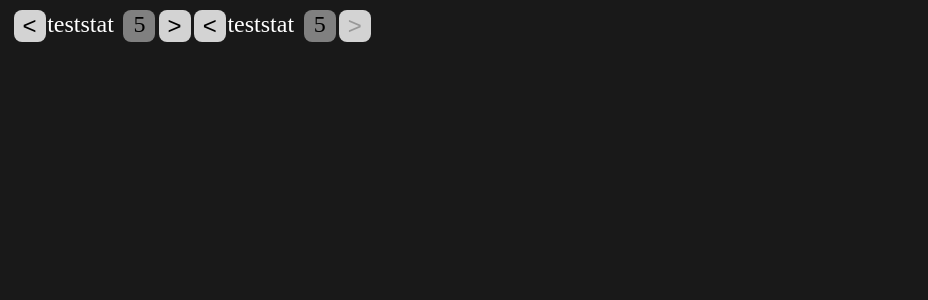
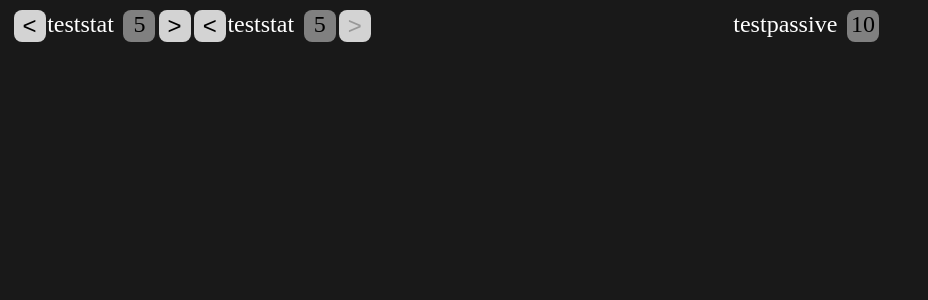
Before and after one commit to limaxophobiac/arcplanner, a React (Vite) app: page / in a window 1280 px wide. Shown: the top 300 px of the page, without its empty margins (0-928 px from the left). Built offline with nearby package versions, Linux system fonts and the light colour scheme.

Commit message:
made passive stat display

```diff
--- a/src/App.jsx
+++ b/src/App.jsx
@@ -2,6 +2,7 @@ import { useState } from 'react'
 import Planner from './Planner.jsx'
 import './App.css'
 import Statdisplay from './statdisplay.jsx'
+import Passivedisplay from './passivedisplay.jsx'
 
 function App() {
   const [stat, setstat] = useState(5);
@@ -19,6 +20,7 @@ function App() {
 
     <Statdisplay name ="teststat" value={stat} assigned={stat} adder = {adder}/>
     <Statdisplay name ="teststat" value={stat2} assigned={stat2} adder = {adder2} hasPoints={false}/>
+    <Passivedisplay name="testpassive" value={stat + stat2}/>
     </>
   )
 }
--- /dev/null
+++ b/src/passivedisplay.css
@@ -0,0 +1,21 @@
+.passiveDisplay {
+    display: flex;
+    height: 2rem;
+    font-size: 1.5rem;
+    margin: 0.1rem;
+}
+
+.valueDiv {
+    background-color: gray;
+    min-width: 2rem;
+    text-align: center;
+    color: black;
+    border-radius: 0.5rem;
+    padding: 0.1rem;
+    margin-right: 0.2rem;
+    margin-left: 0.5rem;
+}
+
+.nameDiv{
+    padding: 0.1rem;
+}
--- a/src/passivedisplay.jsx
+++ b/src/passivedisplay.jsx
@@ -1,8 +1,10 @@
+import './passivedisplay.css'
+
 function Passivedisplay({name, value}){
     return (
-        <div>
-            {name + ": "}
-            {value}
+        <div className="passiveDisplay">
+            <div className='nameDiv'>{name}</div>
+            <div className='valueDiv'>{value}</div>
         </div>
     )
 }
--- a/src/statdisplay.jsx
+++ b/src/statdisplay.jsx
@@ -6,7 +6,7 @@ function Statdisplay({adder, name, value, assigned, max = 20, hasPoints= true}){
         <div className="statDisplay">
             <button onClick={() => adder(-1)} disabled={assigned <= 0}>{"<"}</button>
             <div className='nameDiv'>{name}</div>
-            <div className='valueDiv'>{value}</div>
+            <div className='valueDiv'style={value > max ? {color: 'red'} : {}}>{value}</div>
             <button onClick={() => adder(1)} disabled={value >= max || !hasPoints}>{">"}</button>
 
         </div>
```
